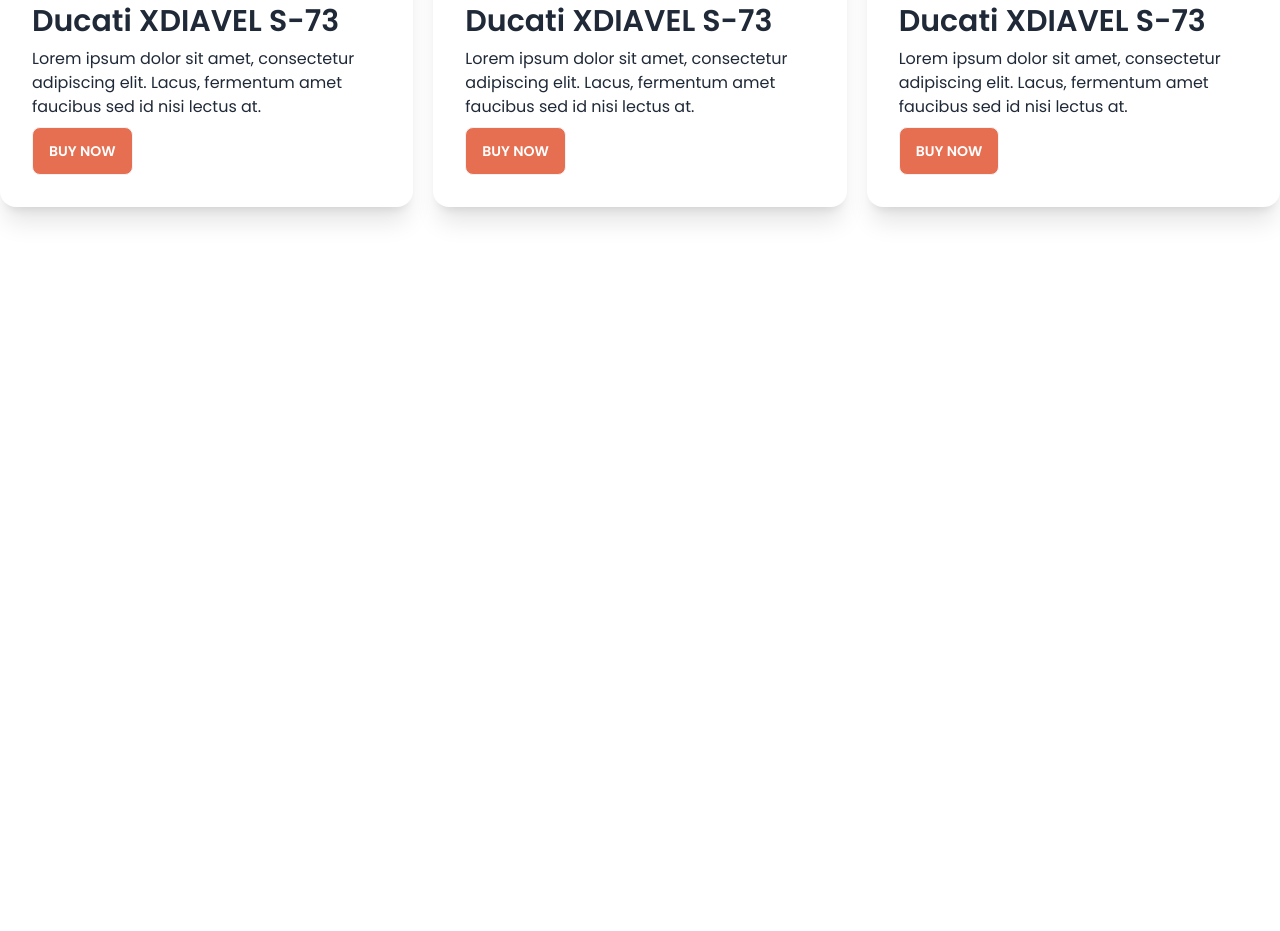
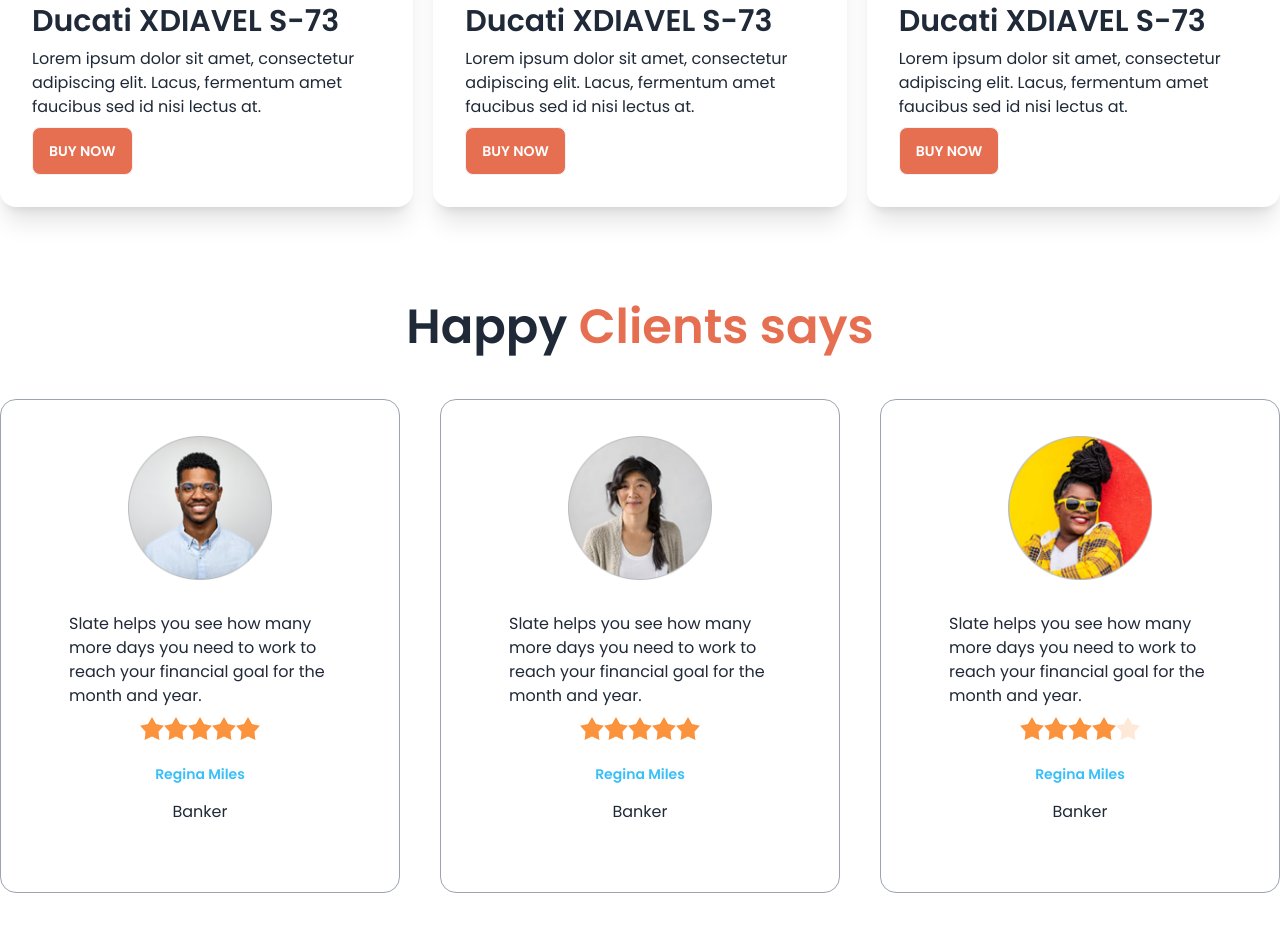
Before and after one commit to Tanvir29122005/biker-zone-with-daisyui, a plain HTML site: page index.html in a window 1280 px wide. Shown: the part 1099-2030 px from the top of the page. Before the commit the page ends 1402 px from the top, so only its background shows below. Drawn offline with nearby package versions, Linux system fonts and the light colour scheme.

Commit message:
added the happy client section

```diff
--- a/index.html
+++ b/index.html
@@ -195,6 +195,81 @@
         </div>
       </div>
     </section>
+    <!-- happy clients -->
+    <section class="my-24">
+      <h3 class="text-5xl mb-12 font-semibold text-center">Happy <span class="text-bike-primary">Clients says</span></h3>
+      <div class="grid grid-cols-1 md:grid-cols-2 lg:grid-cols-3 gap-10">
+        <!-- first client -->
+        <div class="card bg-base-100 p-9 border border-gray-400">
+          <figure><img class="w-36" src="/images/others/user-1.png" alt="Shoes" /></figure>
+          <div class="card-body">
+            <p>Slate helps you see how
+              many more days you need
+              to work to reach your financial
+              goal for the month and year.</p>
+              <div class="rating justify-center">
+                <input type="radio" name="rating-2" class="mask mask-star-2 bg-orange-400" />
+                <input type="radio" name="rating-2" class="mask mask-star-2 bg-orange-400" />
+                <input type="radio" name="rating-2" class="mask mask-star-2 bg-orange-400" />
+                <input type="radio" name="rating-2" class="mask mask-star-2 bg-orange-400" checked />
+                <input type="radio" name="rating-2" class="mask mask-star-2 bg-orange-400" />
+              </div>
+            <div class="text-center space-y-4 mt-4">
+              <h4 class="text-sm font-semibold text-info">
+                Regina Miles
+              </h4>
+              <p>Banker</p>
+            </div>
+          </div>
+        </div>
+        <!-- second client -->
+        <div class="card bg-base-100 p-9 border border-gray-400">
+          <figure><img class="w-36" src="/images/others/user-2.png" alt="Shoes" /></figure>
+          <div class="card-body">
+            <p>Slate helps you see how
+              many more days you need
+              to work to reach your financial
+              goal for the month and year.</p>
+              <div class="rating justify-center">
+                <input type="radio" name="rating-2" class="mask mask-star-2 bg-orange-400" />
+                <input type="radio" name="rating-2" class="mask mask-star-2 bg-orange-400" />
+                <input type="radio" name="rating-2" class="mask mask-star-2 bg-orange-400" />
+                <input type="radio" name="rating-2" class="mask mask-star-2 bg-orange-400" checked />
+                <input type="radio" name="rating-2" class="mask mask-star-2 bg-orange-400" />
+              </div>
+            <div class="text-center space-y-4 mt-4">
+              <h4 class="text-sm font-semibold text-info">
+                Regina Miles
+              </h4>
+              <p>Banker</p>
+            </div>
+          </div>
+        </div>
+        <!-- third client -->
+        <div class="card bg-base-100 p-9 border border-gray-400">
+          <figure><img class="w-36" src="/images/others/user-3.png" alt="Shoes" /></figure>
+          <div class="card-body">
+            <p>Slate helps you see how
+              many more days you need
+              to work to reach your financial
+              goal for the month and year.</p>
+              <div class="rating justify-center">
+                <input type="radio" name="rating-2" class="mask mask-star-2 bg-orange-400" />
+                <input type="radio" name="rating-2" class="mask mask-star-2 bg-orange-400" />
+                <input type="radio" name="rating-2" class="mask mask-star-2 bg-orange-400" />
+                <input type="radio" name="rating-2" class="mask mask-star-2 bg-orange-400" checked />
+                <input type="radio" name="rating-2" class="mask mask-star-2 bg-orange-400" />
+              </div>
+            <div class="text-center space-y-4 mt-4">
+              <h4 class="text-sm font-semibold text-info">
+                Regina Miles
+              </h4>
+              <p>Banker</p>
+            </div>
+          </div>
+        </div>
+      </div>
+    </section>
   </main>
   <footer>
 
```
